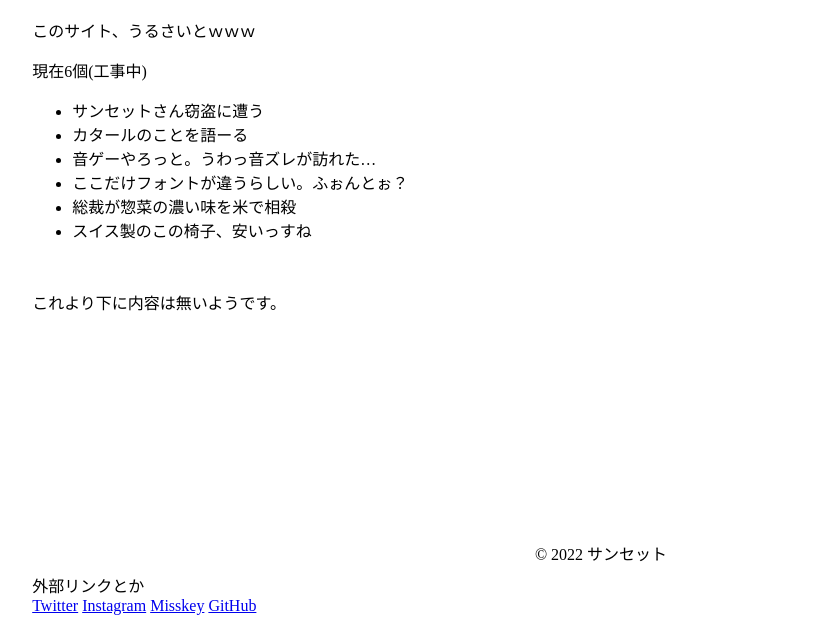
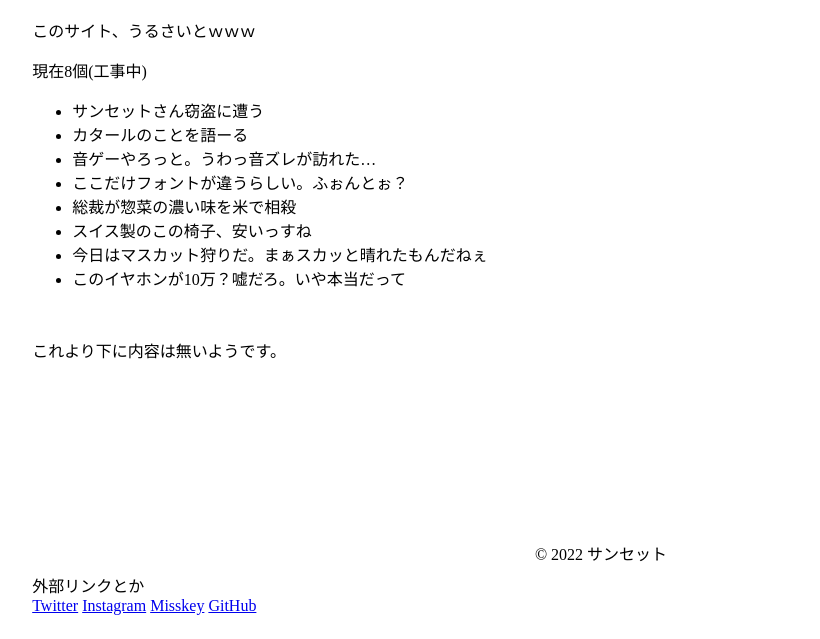
Before and after one commit to sunset0916/old.sunset0916.net, a plain HTML site: page gyagu/index.html in a window 1280 px wide. Shown: the part 177-816 px from the top of the page, without its empty margins (39-859 px from the left). Drawn offline with Linux system fonts and the light colour scheme.

Commit message:
ちょっとだけマシになりました

```diff
--- a/gyagu/index.html
+++ b/gyagu/index.html
@@ -18,7 +18,7 @@
         <main style="flex: 1; overflow-x: hidden;">
             <h1 style="border-bottom: 1px solid #999;">ギャグ</h1>
             <p>このサイト、うるさいとｗｗｗ</p>
-            <p>現在6個(工事中)</p>
+            <p>現在8個(工事中)</p>
             <ul>
                 <li>サンセットさん窃盗に遭う</li>
                 <li>カタールのことを語ーる</li>
@@ -26,6 +26,8 @@
                 <li style="font-family: serif;">ここだけフォントが違うらしい。ふぉんとぉ？</li>
                 <li>総裁が惣菜の濃い味を米で相殺</li>
                 <li>スイス製のこの椅子、安いっすね</li>
+                <li>今日はマスカット狩りだ。まぁスカッと晴れたもんだねぇ</li>
+                <li>このイヤホンが10万？嘘だろ。いや本当だって</li>
             </ul>
             <p style="margin-top: 3em;">これより下に内容は無いようです。</p>
         </main>
```
